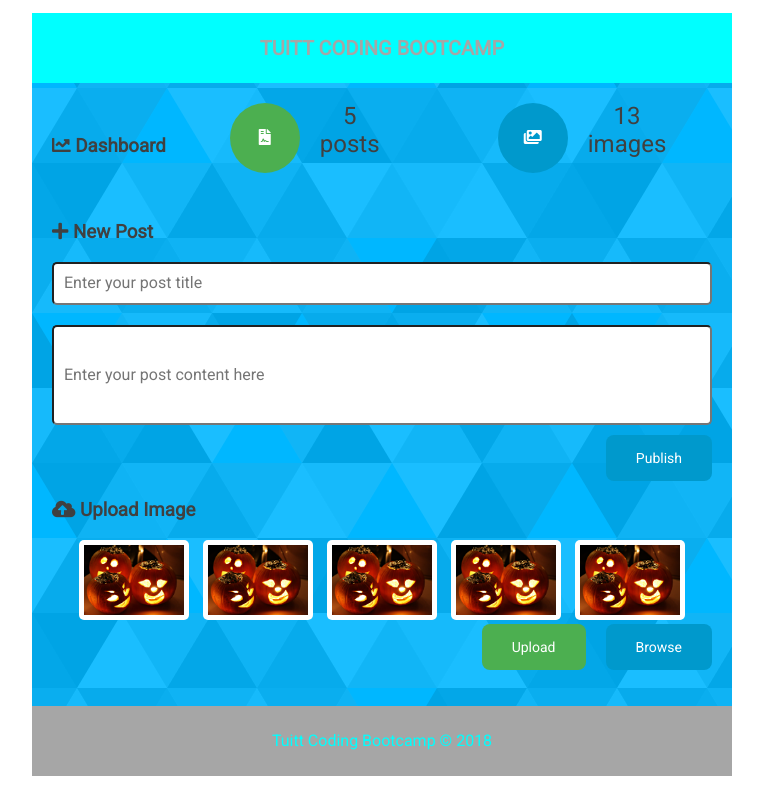
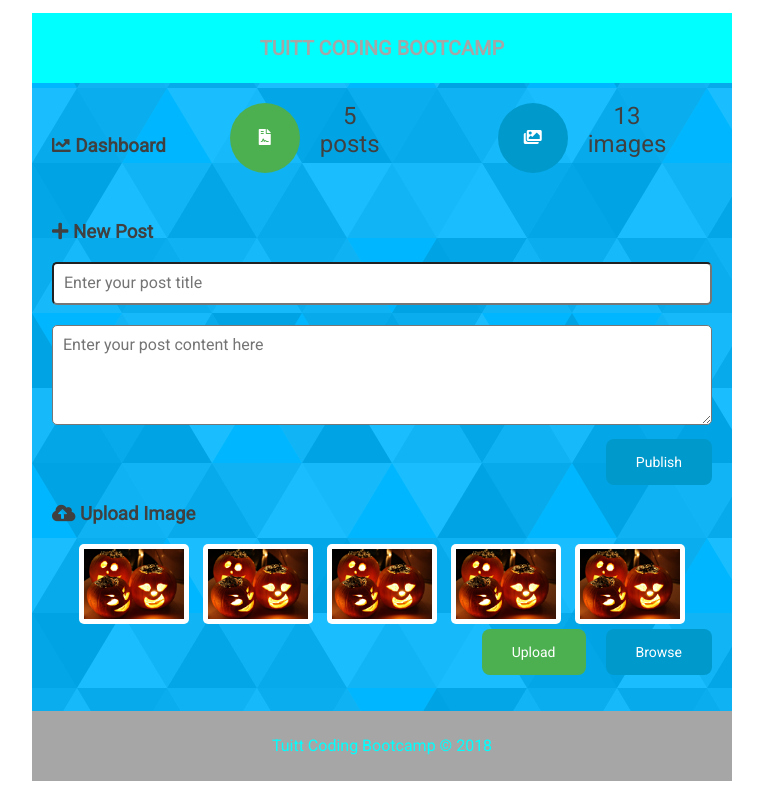
Before and after one commit to cyberaestheterip/mod03-05, a plain HTML site: page index.html in a window 1280 px wide. Shown: the whole page, without its empty margins (258-1021 px from the left). Drawn offline with Linux system fonts and the light colour scheme.

Commit message:
Fix content as text-area.

```diff
--- a/index.html
+++ b/index.html
@@ -56,7 +56,8 @@
 
 				<form class="hide-overflow" method="" action="">
 					<input id="post-title" type="text" name="post" placeholder="Enter your post title">
-					<input id="post-content" type="text" name="content" placeholder="Enter your post content here">
+					<!-- <input id="post-content" type="text" name="content" placeholder="Enter your post content here"> -->
+					<textarea id="post-content" name="content" placeholder="Enter your post content here"></textarea>
 					<button id="btn-publish" class="btn btn-blue" type="submit" name="button">Publish</button>
 				</form>
 			</div>
```
